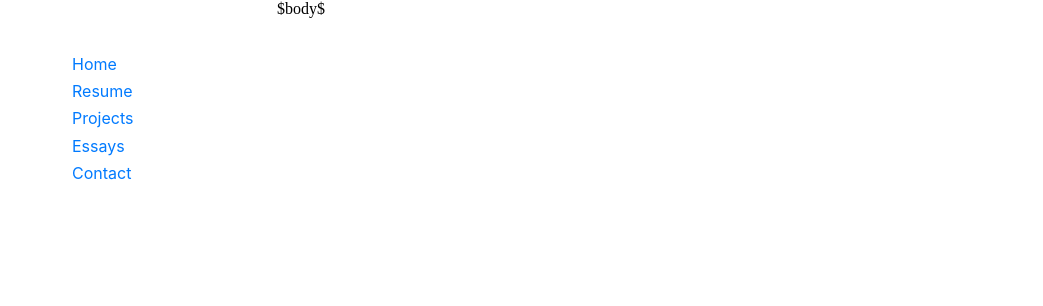
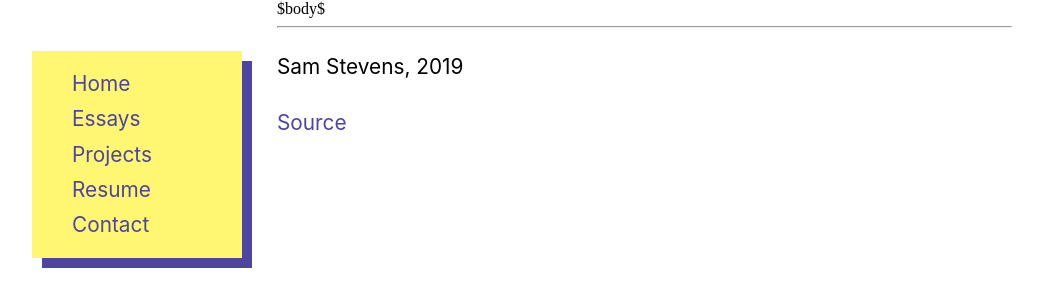
Before and after one commit to samuelstevens/personal-website, a plain HTML site: page template.html in a window 1280 px wide. Shown: the whole page, without its empty margins (118-1161 px from the left). Drawn offline with Linux system fonts and the light colour scheme.

Commit message:
changed style

```diff
--- a/css/site.css
+++ b/css/site.css
@@ -18,17 +18,27 @@ span,
 li {
   -webkit-font-smoothing: antialiased;
   -moz-osx-font-smoothing: grayscale;
+  font-family: serif;
   font-family: -apple-system, BlinkMacSystemFont, "Segoe UI", Roboto, Helvetica,
     Arial, sans-serif, "Apple Color Emoji", "Segoe UI Emoji", "Segoe UI Symbol";
   line-height: 1.7em;
 }
 
-.nav li {
-  list-style: none;
+a {
+  text-decoration: none;
+  color: #4e44a2;
+}
+
+a:hover {
+  color: #ffc871;
 }
 
 h1 {
   font-size: 3em;
+  background: #ffc871;
+  box-shadow: 10px 10px 0 #4e44a2;
+  padding-left: 10px;
+  margin-left: -10px;
 }
 
 h2 {
@@ -43,7 +53,27 @@ h6 {
   margin-bottom: 4px;
 }
 
-a {
-  text-decoration: none;
-  color: rgb(0, 122, 255);
+p,
+li {
+  font-size: 1.3em;
 }
+
+.nav {
+  background: #fff771;
+  box-shadow: 10px 10px 0 #4e44a2;
+  margin-right: 35px;
+  padding-top: 15px;
+  padding-bottom: 15px;
+}
+
+.nav li {
+  list-style: none;
+}
+
+.nav li a {
+}
+
+.nav li a:hover {
+  text-decoration: underline;
+  color: #4e44a2;
+}
--- a/template.html
+++ b/template.html
@@ -10,6 +10,11 @@
         content="width=device-width, initial-scale=1, shrink-to-fit=no"
       />
       <meta charset="utf-8" />
+      <meta name="description" content="$abstract$" />
+      <meta
+        name="keywords"
+        content="$for(keywords)$$keywords$$sep$, $endfor$"
+      />
       <title>$title$</title>
     </head>
   </head>
@@ -19,15 +24,24 @@
         <aside class="column sidebar" style="margin-top: 35px;">
           <ul class="nav">
             <li><a href="/">Home</a></li>
+            <li><a href="/essays">Essays</a></li>
+            <li><a href="/projects">Projects</a></li>
             <li><a href="/resume.pdf">Resume</a></li>
-            <li><a href="/projects">Projects</a></li>
-            <li><a href="/essays">Essays</a></li>
             <li>
               <a href="mailto:samuel.robert.stevens@gmail.com">Contact</a>
             </li>
           </ul>
         </aside>
-        <article class="column content">$body$</article>
+        <article class="column content">
+          $body$
+          <hr />
+          <p>Sam Stevens, 2019</p>
+          <p>
+            <a href="https://github.com/samuelstevens/personal-website"
+              >Source</a
+            >
+          </p>
+        </article>
       </section>
     </main>
   </body>
```
Also changed, not shown: index.html (+5 -3 lines), 5 other files.
